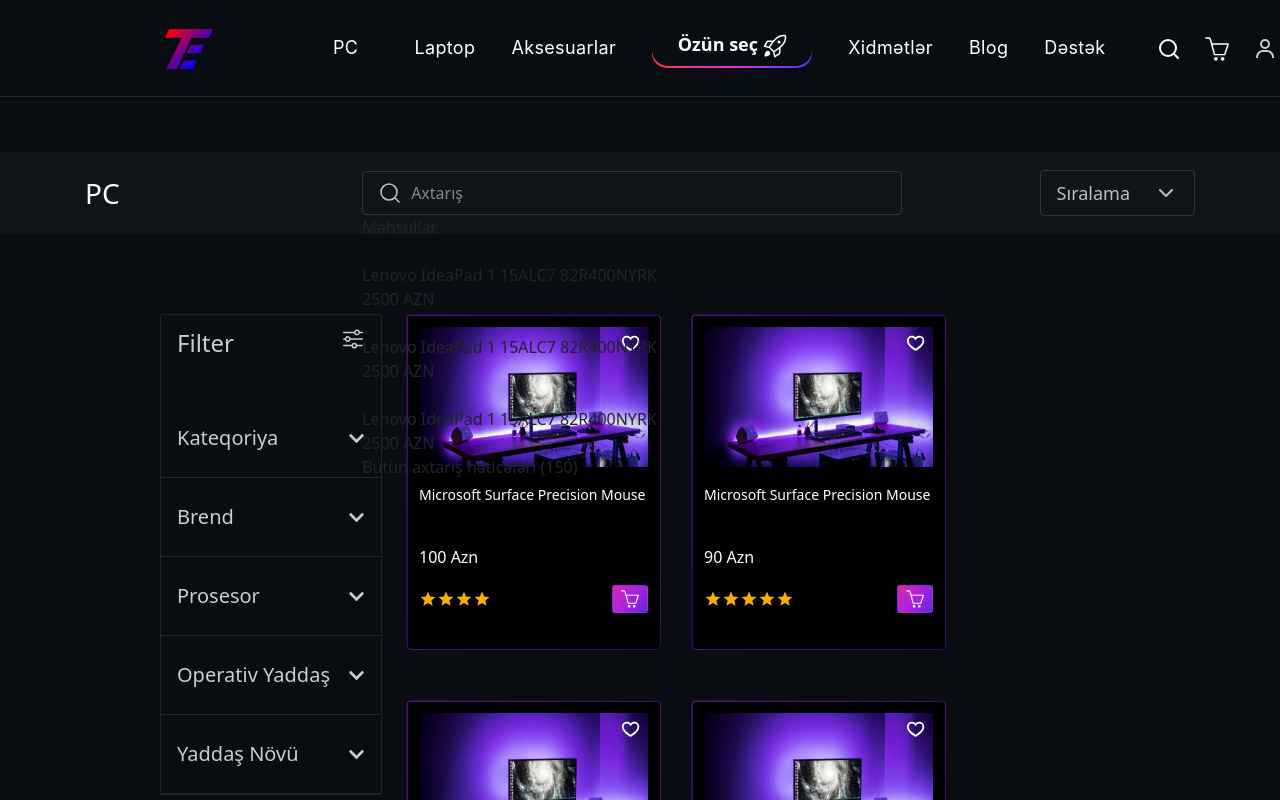
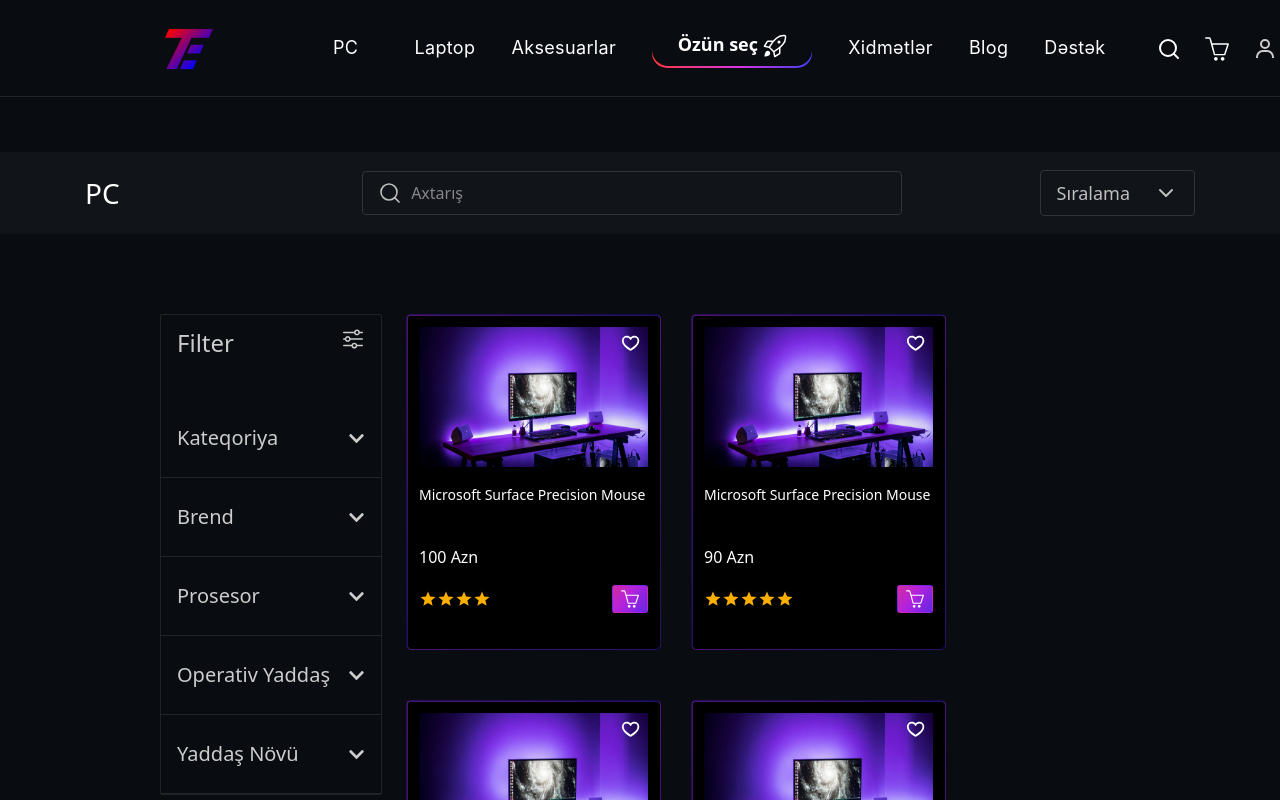
Before and after one commit to nigaraliyevas/TechEvo, a React (Vite) app: page /pc in a window 1280 px wide. Shown: the top 800 px of the page. Built offline with nearby package versions, Linux system fonts and the light colour scheme; a web font is replaced by a local one.

Commit message:
feat: found items shown below search container

```diff
--- a/src/components/Search/SearchBar.jsx
+++ b/src/components/Search/SearchBar.jsx
@@ -4,18 +4,16 @@
 import DropDownIcon from "../../assets/images/Search/dropdownIcon.svg";
 import DropUpIcon from "../../assets/images/Search/dropupIcon.svg";
 
-const SearchBar = ({handleSearch, handleSorting, sortedProducts}) => {
+const SearchBar = ({handleSearch, handleSorting, sortedProducts, filteredProducts}) => {
   const [showOrder, setShowOrder] = useState(false);
+  const [showSearchedProducts, setShowSearchedProducts] = useState(false);
+  const [query, setQuery] = useState("");
 
 
-  const [query, setQuery] = useState("");
   const handleQuery = ({ target }) => {
     setQuery(target.value)
     handleSearch(target.value);
   };
-
-
-
 
 
   useEffect(() => {
@@ -40,7 +38,16 @@
     setShowOrder(!showOrder);
   };
 
+  useEffect(() => {
+    if (query && sortedProducts.length !== 0) {
+      setShowSearchedProducts(true);
+    }
+  }, [query, sortedProducts]); // Runs only when query or sortedProducts changes
 
+  const handleShowSearchedProducts = () => {
+    setShowSearchedProducts(!showSearchedProducts);
+  }
+// console.log(sortedProducts.length)
   return (
     <div className={styles.searchBarContainer}>
       <section className={styles.section}>
@@ -53,36 +60,26 @@
 
 
 
+          {(query && sortedProducts.length !== 0 && showSearchedProducts) ? (
         <div className={styles.searchAbsContainer}>
           <div className={styles.prodHeader}>Məhsullar</div>
-            <div className={styles.prodRecoms}>
-
-                {/* mapping sortedProducts here */}
-                <div className={styles.prodCont}>
+          <div className={styles.productsContainer}>
+            {/* Mapping sortedProducts here */}
+            {sortedProducts.slice(0, 5).map((prod, index) => (
+              <div key={index} className={styles.prodCont}>
                 <div className={styles.imgAndTitle}>
-                    <div className={styles.prodImg}><img src="" alt="" /></div>
-                    <div className={styles.prodTitle}>Lenovo IdeaPad 1 15ALC7 82R400NYRK</div>
+                  <div className={styles.prodImg}><img src={prod.image} alt={prod.name} /></div>
+                  <div className={styles.prodTitle}>{prod.name}</div>
                 </div>
-                  <div className={styles.price}>2500 AZN</div>
+                <div className={styles.price}>{prod.price} AZN</div>
               </div>
-                <div className={styles.prodCont}>
-                  <div className={styles.imgAndTitle}>
-                    <div className={styles.prodImg}><img src="" alt="" /></div>
-                    <div className={styles.prodTitle}>Lenovo IdeaPad 1 15ALC7 82R400NYRK</div>
+            ))}
           </div>
-                  <div className={styles.price}>2500 AZN</div>
+          <div onClick={handleShowSearchedProducts} className={styles.showAllBtn}>
+            Bütün axtarış nəticələri ({sortedProducts.length})
           </div>
-                <div className={styles.prodCont}>
-                  <div className={styles.imgAndTitle}>
-                    <div className={styles.prodImg}><img src="" alt="" /></div>
-                    <div className={styles.prodTitle}>Lenovo IdeaPad 1 15ALC7 82R400NYRK</div>
         </div>
-                  <div className={styles.price}>2500 AZN</div>
-                </div>
-
-            </div>
-            <div className={styles.showAllBtn}>Bütün axtarış nəticələri (150)</div>
-          </div>
+      ) : null}
 
 
 
--- a/src/components/Search/SearchBar.module.scss
+++ b/src/components/Search/SearchBar.module.scss
@@ -52,7 +52,66 @@
     object-fit: cover;
     vertical-align: baseline;
 }
+.searchAbsContainer {
+    position: absolute;
+    background: #151719;
+    border: 1px solid #323437;
+    border-radius: 4px;
+    width: 100%;
+    top: 150%;
+    color: white;
 
+    .prodHeader {
+        padding: 20px 16px;
+        font-weight: 700;
+        font-size: 24px;
+        line-height: 40px;
+    }
+
+    .prodCont {
+        padding: 14px 16px;
+        display: flex;
+        align-items: center;
+        justify-content: space-between;
+        border-top: 1px solid #323437;
+        cursor: pointer;
+
+        .imgAndTitle {
+            display: flex;
+            align-items: center;
+            gap: 16px;
+            font-size: 16px;
+            line-height: 28px;
+
+            .prodImg {
+                width: 44px;
+                height: 44px;
+                img {
+                    width: 100%;
+                    height: 100%;
+                    object-fit: cover;
+                }
+            }
+
+            .prodTitle {
+                font-weight: 500;
+            }
+        }
+        .price {
+            font-weight: 700;
+        }
+    }
+
+    .showAllBtn {
+        background-color: #24282C;
+        padding: 14px 16px;
+        text-align: center;
+        font-weight: 500;
+        font-size: 18px;
+        line-height: 28px;
+        cursor: pointer;
+    }
+}
 .orderContainer {
     position: relative;
     z-index: 30;
--- a/src/pages/user/CategoryPage/CategoryPage.jsx
+++ b/src/pages/user/CategoryPage/CategoryPage.jsx
@@ -62,8 +62,9 @@
     return matchesQuery && matchesPrice && matchesCategory && matchesBrand && matchesProcessor;
   });
 
-
-  const sortedProducts = (filteredProducts.length > 0 ? filteredProducts : products).sort((a, b) => {
+  let sortedProducts = [];
+  if(filteredProducts.length > 0 || filterQueries.sortType) {
+    sortedProducts = (filteredProducts.length > 0) && filteredProducts.sort((a, b) => {
       switch (filterQueries.sortType) {
         case "priceAsc":
           return a.price - b.price;
@@ -81,12 +82,15 @@
           return 0; // No sorting if sortType is not set
       }
     })
+  }
+  else sortedProducts = [];
 
+  console.log(sortedProducts.length)
   return (
     <section className="pc">
         <div className={styles.pc_content}>
           <div className="row mb-4" style={{ marginLeft: "0px", marginRight: "0px" }}>
-            <SearchBar sortedProducts={sortedProducts} handleSearch={handleSearch} handleSorting = {handleSorting}/>
+            <SearchBar filteredProducts = {filteredProducts} sortedProducts={sortedProducts} handleSearch={handleSearch} handleSorting = {handleSorting}/>
           </div>
           <div className="container">
             <div className={`row ${styles.pc__bottom}`}>
```
Lines whose indentation alone changed are shown as unchanged.
